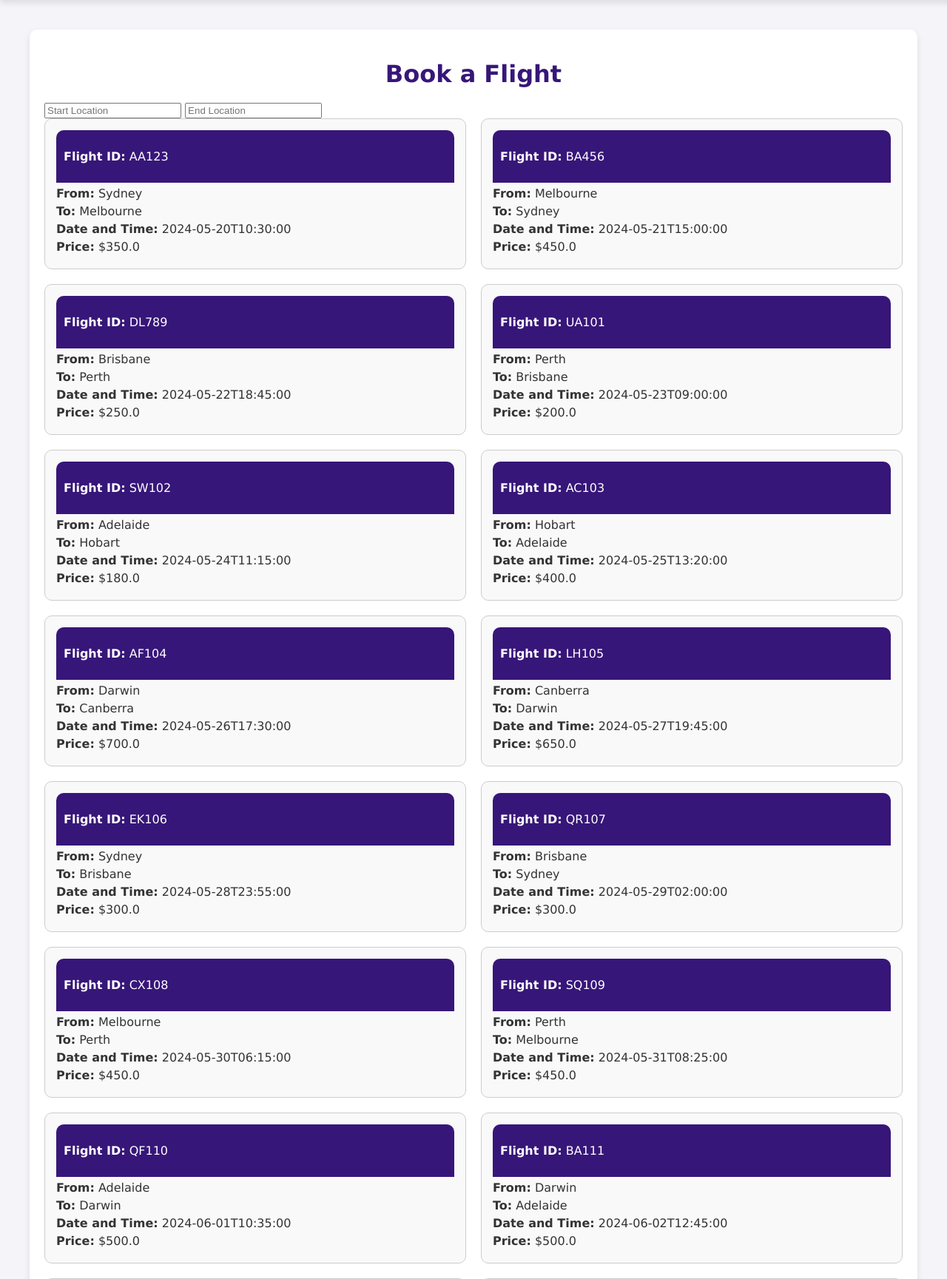
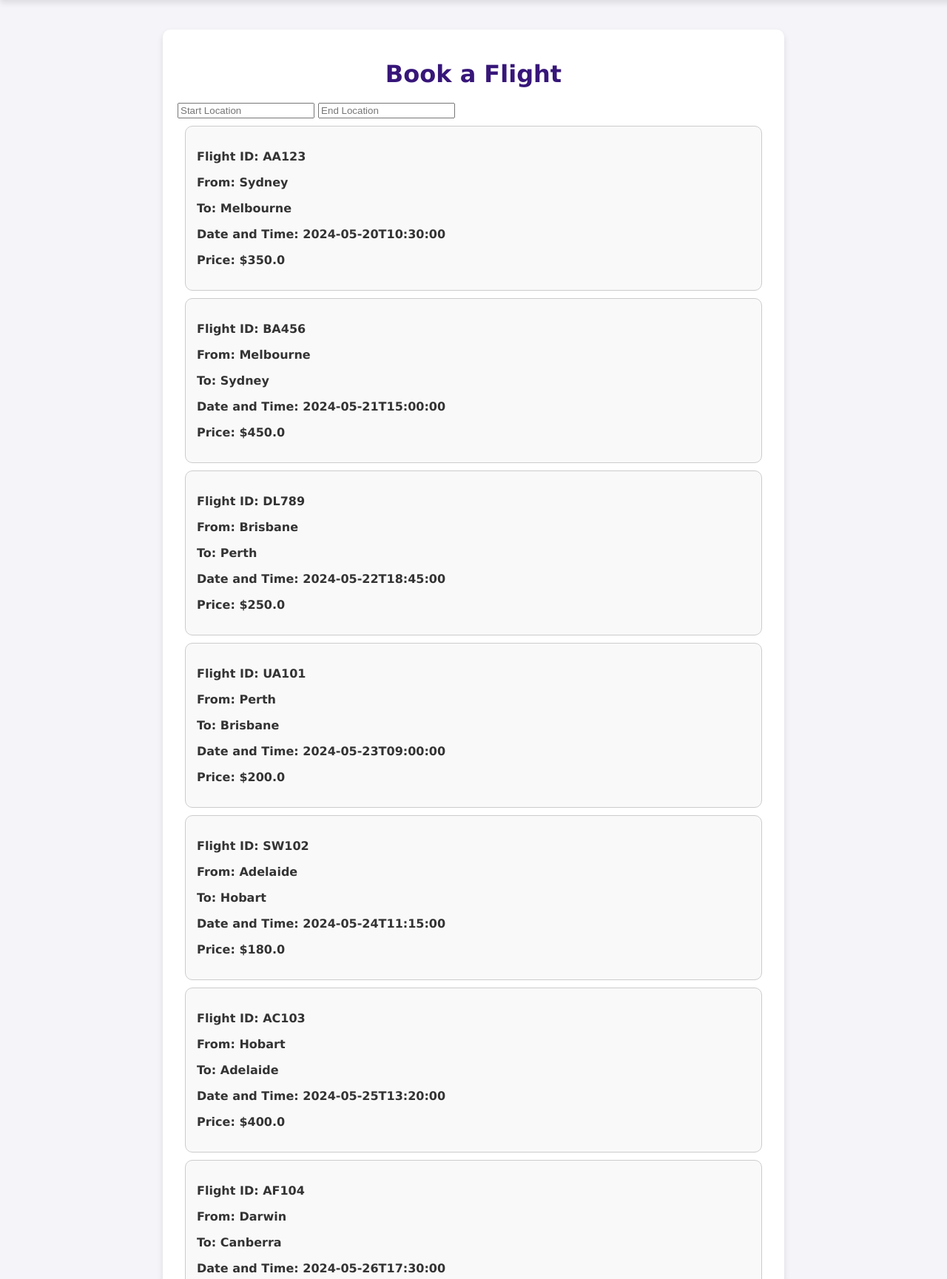
Before and after one commit to Cameron-p-Carter/214, a Flask app: page /book in a window 1280 px wide. Shown: the part 153-1882 px from the top of the page at 74% size. Run offline with Flask 3, Linux system fonts and the light colour scheme; the visitor is signed in with stand-in values (Sample User, id 1).

Commit message:
working ver

```diff
--- a/flightdata.json
+++ b/flightdata.json
@@ -22,6 +22,7 @@
             "C1",
             "C2",
             "D2",
+            "E1",
             "E2"
         ]
     },
@@ -33,6 +34,7 @@
         "flight_destination_location": "Perth",
         "flight_price": 250.0,
         "flight_available_seats": [
+            "A1",
             "A2",
             "B1",
             "B2",
@@ -52,6 +54,7 @@
         "flight_destination_location": "Brisbane",
         "flight_price": 200.0,
         "flight_available_seats": [
+            "A1",
             "A2",
             "B1",
             "B2",
--- a/static/styles.css
+++ b/static/styles.css
@@ -87,7 +87,7 @@
     border-radius: 10px;
     box-shadow: 0 4px 8px rgba(0,0,0,0.1);
     margin: 20px auto;
-    max-width: 1200px;
+    max-width: 800px;
 }
 
 .login-container h1, .register-container h1, .booking-container h1, .checkout-container h1, .services-container h1 {
@@ -125,40 +125,27 @@
     background-color: #6C34DA;
 }
 
-/* Grid Styles */
-.flight-grid, .booking-grid {
-    display: grid;
-    grid-template-columns: repeat(auto-fit, minmax(400px, 1fr));
-    gap: 20px;
-}
-
-/* Box Styles */
-.flight-box, .booking-box {
+/* Booking Styles */
+.flight-box {
     border: 1px solid #ccc;
     border-radius: 10px;
     padding: 15px;
+    margin: 10px;
     background-color: #f9f9f9;
+    cursor: pointer;
     transition: background-color 0.3s;
 }
 
-.flight-box:hover, .booking-box:hover {
+.flight-box:hover {
     background-color: #e0f7fa;
 }
 
-.flight-box input, .booking-box input {
+.flight-box input {
     display: none;
 }
 
-.flight-header, .booking-header {
-    background-color: #371679;
-    color: #fff;
-    padding: 10px;
-    border-top-left-radius: 10px;
-    border-top-right-radius: 10px;
-}
-
-.flight-details p, .booking-details p {
-    margin: 5px 0;
+.flight-box.selected {
+    background-color: #e0f7fa;
 }
 
 /* Seat Styles */
--- a/templates/booking.html
+++ b/templates/booking.html
@@ -1,30 +1,13 @@
-{% extends "base.html" %}
-{% block title %}Book a Flight{% endblock %}
-{% block content %}
-    <div class="booking-container">
-        <h1>Book a Flight</h1>
-        <input type="text" id="startLocation" placeholder="Start Location" onkeyup="filterFlights()">
-        <input type="text" id="endLocation" placeholder="End Location" onkeyup="filterFlights()">
-        <form action="{{ url_for('checkout') }}" method="get">
-            <div class="flight-grid">
-                {% for flight in flights %}
-                    <div class="flight-box" data-flight="{{ flight.getFlightId() }} - {{ flight.getFlightDepartingLocation() }} to {{ flight.getFlightDestinationLocation() }} at {{ flight.getFlightTime() }} - ${{ flight.getFlightPrice() }}">
-                        <input type="radio" name="flight_id" value="{{ flight.getFlightId() }}">
-                        <div class="flight-header">
-                            <p><strong>Flight ID:</strong> {{ flight.getFlightId() }}</p>
-                        </div>
-                        <div class="flight-details">
-                            <p><strong>From:</strong> {{ flight.getFlightDepartingLocation() }}</p>
-                            <p><strong>To:</strong> {{ flight.getFlightDestinationLocation() }}</p>
-                            <p><strong>Date and Time:</strong> {{ flight.getFlightTime() }}</p>
-                            <p><strong>Price:</strong> ${{ flight.getFlightPrice() }}</p>
-                        </div>
-                    </div>
-                {% endfor %}
-            </div>
-            <button type="submit" class="submit-button">Book Flight</button>
-        </form>
-    </div>
+<!DOCTYPE html>
+<html lang="en">
+<head>
+    <meta charset="UTF-8">
+    <meta name="viewport" content="width=device-width, initial-scale=1.0">
+    <link rel="stylesheet" href="{{ url_for('static', filename='styles.css') }}">
+    <title>Book a Flight</title>
+    <style>
+
+    </style>
     <script>
         function filterFlights() {
             var startLocation = document.getElementById('startLocation').value.toLowerCase();
@@ -45,5 +28,44 @@
                 }
             }
         }
+
+        function selectFlight(element) {
+            var flightBoxes = document.getElementsByClassName('flight-box');
+            for (var i = 0; i < flightBoxes.length; i++) {
+                flightBoxes[i].classList.remove('selected');
+                flightBoxes[i].getElementsByTagName('input')[0].checked = false;
+            }
+            element.classList.add('selected');
+            element.getElementsByTagName('input')[0].checked = true;
+        }
     </script>
+</head>
+<body>
+    {% extends "base.html" %}
+    {% block title %}Book a Flight{% endblock %}
+    {% block content %}
+    <div class="booking-container">
+        <h1>Book a Flight</h1>
+        <div class="flight-search">
+            <input type="text" id="startLocation" placeholder="Start Location" onkeyup="filterFlights()">
+            <input type="text" id="endLocation" placeholder="End Location" onkeyup="filterFlights()">
+        </div>
+        <form action="{{ url_for('checkout') }}" method="post" class="flight-list">
+            <div class="flight-list">
+                {% for flight in flights %}
+                <label class="flight-box" data-flight="{{ flight.getFlightId() }} - {{ flight.getFlightDepartingLocation() }} to {{ flight.getFlightDestinationLocation() }} at {{ flight.getFlightTime() }} - ${{ flight.getFlightPrice() }}" onclick="selectFlight(this)">
+                    <input type="radio" name="flight_id" value="{{ flight.getFlightId() }}">
+                    <p><strong>Flight ID:</strong> {{ flight.getFlightId() }}</p>
+                    <p><strong>From:</strong> {{ flight.getFlightDepartingLocation() }}</p>
+                    <p><strong>To:</strong> {{ flight.getFlightDestinationLocation() }}</p>
+                    <p><strong>Date and Time:</strong> {{ flight.getFlightTime() }}</p>
+                    <p><strong>Price:</strong> ${{ flight.getFlightPrice() }}</p>
+                </label>
+                {% endfor %}
+            </div>
+            <button type="submit" class="submit-button">Book Flight</button>
+        </form>
+    </div>
+</body>
+</html>
 {% endblock %}
--- a/userdata.json
+++ b/userdata.json
@@ -99,24 +99,6 @@
                     "seat_number": "D1"
                 }
             ]
-        },
-        {
-            "username": "t11",
-            "password": "t11",
-            "flight_booked_ids": [
-                {
-                    "flight_id": "BA456",
-                    "seat_number": "E1"
-                },
-                {
-                    "flight_id": "DL789",
-                    "seat_number": "A1"
-                },
-                {
-                    "flight_id": "UA101",
-                    "seat_number": "A1"
-                }
-            ]
         }
     ]
 }
```
Also changed, not shown: other parts of static/styles.css (+18 -11 lines), templates/checkout.html (+32 -18 lines), templates/myBookings.html (+14 -6 lines), app.py (line endings or trailing spaces), templates/base.html (line endings or trailing spaces), templates/services.html (line endings or trailing spaces).
